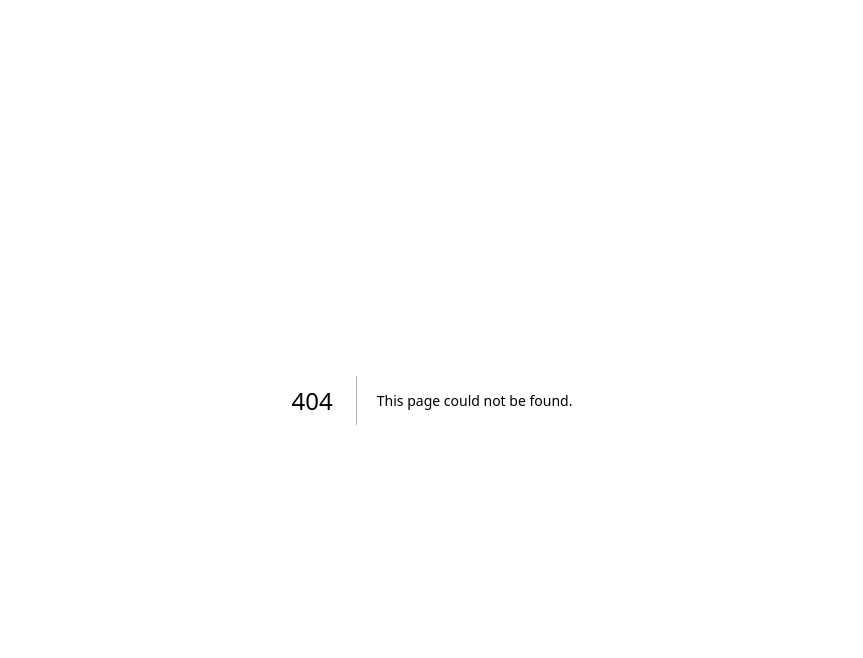
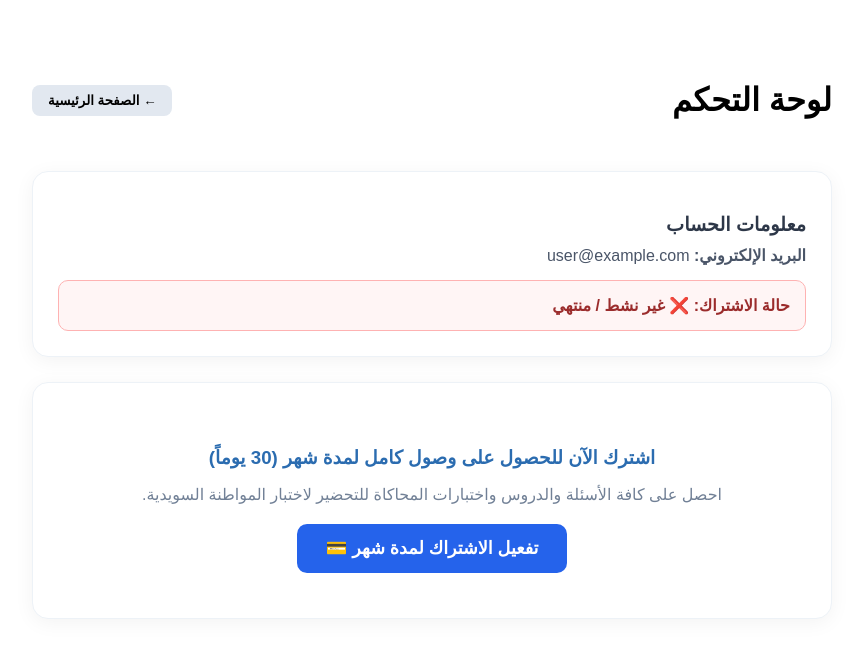
Before and after one commit to aljanabiali888-sys/medborgarpro, a Next.js app: page /dashboard in a window 1280 px wide. Before the commit this address had no page. Shown: the top 658 px of the page, without its empty margins (208-1071 px from the left). Built offline with nearby package versions, Linux system fonts and the light colour scheme.

Commit message:
Create dashboard.js

```diff
--- /dev/null
+++ b/pages/dashboard.js
@@ -0,0 +1,82 @@
+import Head from 'next/head'
+import { useState, useEffect } from 'react'
+
+export default function Dashboard() {
+  // حالات تجريبية للمستخدم (سيتم ربطها بقاعدة البيانات لاحقاً)
+  const [user, setUser] = useState({
+    name: 'المستخدم',
+    email: 'user@example.com',
+    isSubscribed: false, // هل هو مشترك؟
+    subscriptionEndDate: null // تاريخ انتهاء الـ 30 يوماً
+  })
+
+  // التحقق مما إذا كان الاشتراك قد انتهى
+  const isExpired = user.subscriptionEndDate && new Date() > new Date(user.subscriptionEndDate)
+
+  return (
+    <>
+      <Head>
+        <title>لوحة التحكم | MedborgarPro</title>
+      </Head>
+
+      <div style={{ maxWidth: '800px', margin: '40px auto', padding: '20px', fontFamily: 'sans-serif', direction: 'rtl' }}>
+
+        {/* Header Control */}
+        <div style={{ display: 'flex', justifyContent: 'space-between', alignItems: 'center', marginBottom: '30px' }}>
+          <h1>لوحة التحكم</h1>
+          <button
+            onClick={() => window.location.href = '/'}
+            style={{ padding: '8px 16px', background: '#e2e8f0', border: 'none', borderRadius: '8px', cursor: 'pointer', fontWeight: 'bold' }}
+          >
+            ← الصفحة الرئيسية
+          </button>
+        </div>
+
+        {/* User Info Card */}
+        <div style={{ background: '#fff', padding: '25px', borderRadius: '16px', boxShadow: '0 4px 20px rgba(0,0,0,0.05)', border: '1px solid #edf2f7', marginBottom: '25px' }}>
+          <h2 style={{ fontSize: '1.2rem', color: '#2d3748', marginBottom: '10px' }}>معلومات الحساب</h2>
+          <p style={{ color: '#4a5568', margin: '5px 0' }}><strong>البريد الإلكتروني:</strong> {user.email}</p>
+
+          <div style={{ marginTop: '15px', padding: '15px', borderRadius: '10px', background: user.isSubscribed && !isExpired ? '#e6fffa' : '#fff5f5', border: user.isSubscribed && !isExpired ? '1px solid #38b2ac' : '1px solid #feb2b2' }}>
+            <p style={{ margin: 0, fontWeight: 'bold', color: user.isSubscribed && !isExpired ? '#234e52' : '#9b2c2c' }}>
+              حالة الاشتراك: {user.isSubscribed && !isExpired ? '✅ نشط (وصول كامل لمدة شهر)' : '❌ غير نشط / منتهي'}
+            </p>
+            {user.subscriptionEndDate && (
+              <p style={{ margin: '5px 0 0 0', fontSize: '0.9rem', color: '#4a5568' }}>
+                ينتهي الاشتراك بتاريخ: {new Date(user.subscriptionEndDate).toLocaleDateString('ar-EG')}
+              </p>
+            )}
+          </div>
+        </div>
+
+        {/* Action / Content Area */}
+        <div style={{ background: '#fff', padding: '25px', borderRadius: '16px', boxShadow: '0 4px 20px rgba(0,0,0,0.05)', border: '1px solid #edf2f7' }}>
+          {!user.isSubscribed || isExpired ? (
+            <div style={{ textAlign: 'center', padding: '20px 0' }}>
+              <h3 style={{ color: '#2b6cb0', marginBottom: '10px' }}>اشترك الآن للحصول على وصول كامل لمدة شهر (30 يوماً)</h3>
+              <p style={{ color: '#718096', marginBottom: '20px' }}>احصل على كافة الأسئلة والدروس واختبارات المحاكاة للتحضير لاختبار المواطنة السويدية.</p>
+              <button
+                onClick={() => alert('سيتم التوجيه لصفحة الدفع Stripe')}
+                style={{ padding: '14px 28px', background: '#2563eb', color: '#fff', border: 'none', borderRadius: '10px', fontSize: '1.1rem', fontWeight: 'bold', cursor: 'pointer' }}
+              >
+                تفعيل الاشتراك لمدة شهر 💳
+              </button>
+            </div>
+          ) : (
+            <div>
+              <h3 style={{ color: '#2d3748', marginBottom: '15px' }}>محتوى الدورة والاختبارات الشاملة</h3>
+              <p style={{ color: '#4a5568' }}>مرحباً بك! جميع الفصول والاختبارات المتقدمة متاحة لك الآن بالكامل.</p>
+              <button
+                onClick={() => window.location.href = '/'}
+                style={{ padding: '12px 20px', background: '#38a169', color: '#fff', border: 'none', borderRadius: '8px', fontWeight: 'bold', cursor: 'pointer' }}
+              >
+                البدء بالدراسة الآن 📚
+              </button>
+            </div>
+          )}
+        </div>
+
+      </div>
+    </>
+  )
+}
```
